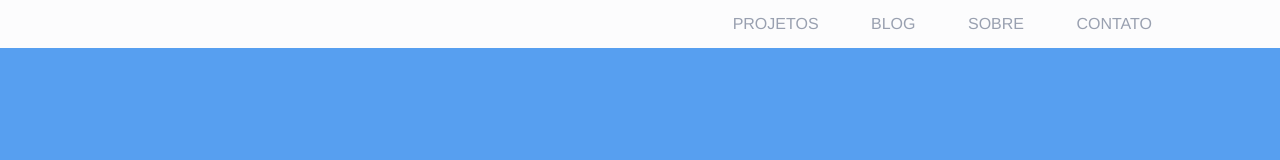
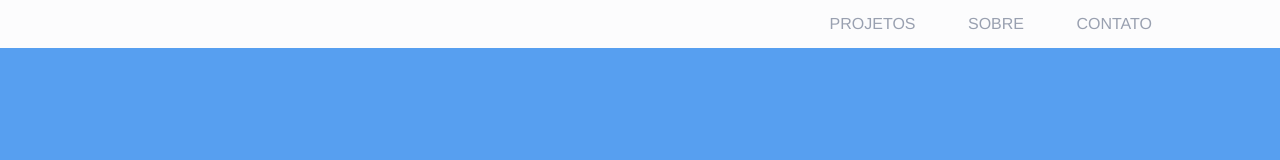
Before and after one commit to KiraOliveira/kow-dev, a plain HTML site: page index.html in a window 1280 px wide. Shown: the top 160 px of the page. Drawn offline with Linux system fonts and the light colour scheme.

Commit message:
Atualização do Menu

```diff
--- a/index.html
+++ b/index.html
@@ -13,7 +13,7 @@
 		<nav>
 			<ul>
 				<li><a href="#projetos">Projetos</a></li>
-				<li><a href="blog.html">Blog</a></li>
+				<!--<li><a href="blog.html">Blog</a></li>-->
 				<li><a href="#sobre">Sobre</a></li>
 				<li><a href="#contato">Contato</a></li>
 			</ul>
```
